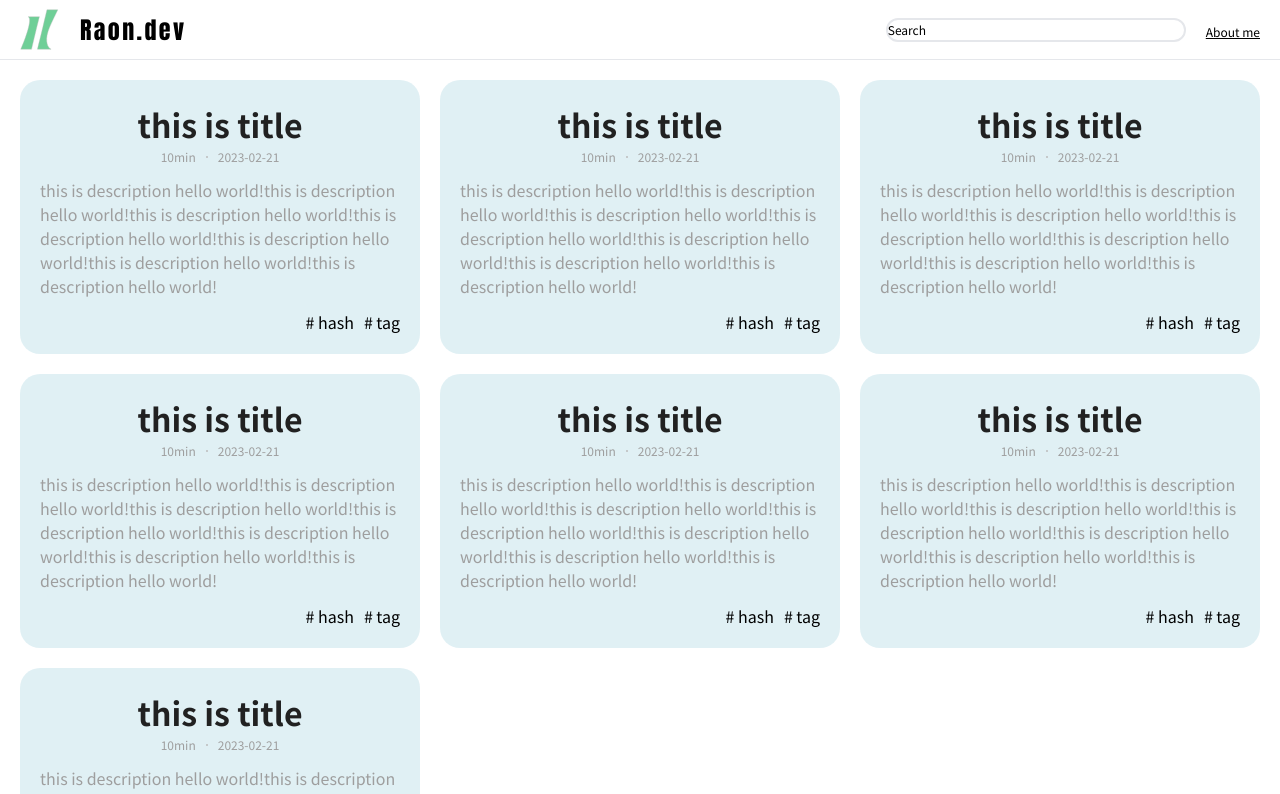
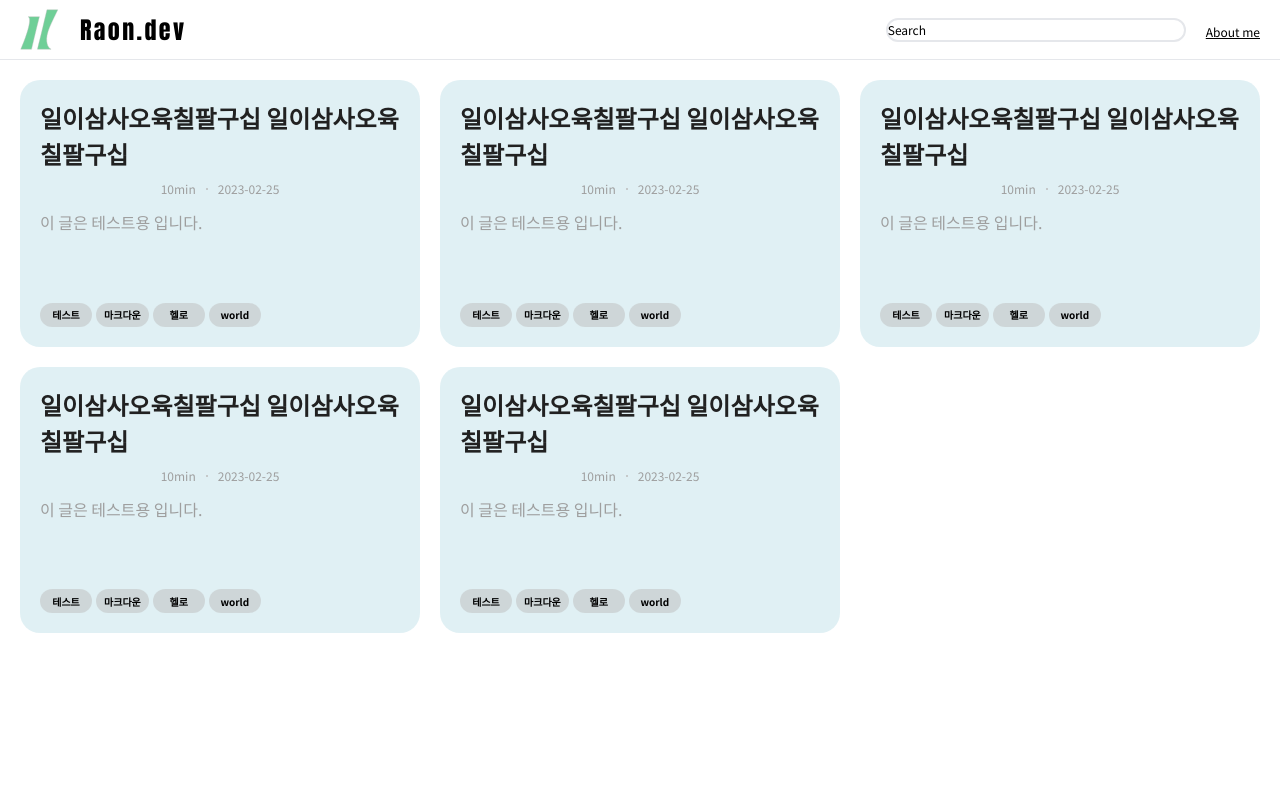
Before and after one commit to dydfuf/raondev, a Next.js app: page / in a window 1280 px wide. Shown: the top 794 px of the page. Built offline with nearby package versions, Linux system fonts and the light colour scheme.

Commit message:
홈 카드 포스트와 연동

```diff
--- /dev/null
+++ b/components/Category.tsx
@@ -0,0 +1,11 @@
+interface Props {
+  category: string;
+}
+
+export default function Category({ category }: Props) {
+  return (
+    <div className="h-24 flex items-center justify-center min-w-[52px] bg-gray-4/50 rounded-16 px-8 text-10 font-extrabold">
+      <span>{category}</span>
+    </div>
+  );
+}
--- a/components/ContentCard.tsx
+++ b/components/ContentCard.tsx
@@ -1,9 +1,13 @@
+import Link from "next/link";
+import Category from "./Category";
+
 interface Props {
   title: string;
   timeToRead: string;
   description: string;
   releaseDate: string;
-  hashtags: string[];
+  categories: string[];
+  to: string;
 }
 
 export default function ContentCard({
@@ -11,30 +15,25 @@ export default function ContentCard({
   timeToRead,
   description,
   releaseDate,
-  hashtags,
+  categories,
+  to,
 }: Props) {
   return (
     <div className="flex flex-col aspect-[1.5] rounded-20 bg-blue-3/[0.15] justify-start p-20">
       <div className="flex justify-center">
-        <span className="text-32 font-bold text-gray-9">{title}</span>
+        <Link href={to}>
+          <span className="text-24 font-bold text-gray-9">{title}</span>
+        </Link>
       </div>
-      <div className="text-12 flex justify-center items-center space-x-10 text-gray-5">
+      <div className="text-12 flex justify-center items-center space-x-10 text-gray-5 pt-8">
         <span>{timeToRead}</span>
         <div className="w-2 h-2 rounded-1 bg-gray-4" />
         <span>{releaseDate}</span>
       </div>
-      <p className="text-gray-5 py-12">
-        {description}
-        {description}
-        {description}
-        {description}
-        {description}
-        {description}
-        {description}
-      </p>
-      <div className="flex justify-end mt-auto space-x-10">
-        {hashtags.map((hashtag) => (
-          <span key={hashtag}>{`# ${hashtag}`}</span>
+      <p className="text-gray-5 py-12">{description}</p>
+      <div className="flex justify-start mt-auto flex-wrap gap-4">
+        {categories.map((category) => (
+          <Category key={category} category={category} />
         ))}
       </div>
     </div>
--- a/components/Header.tsx
+++ b/components/Header.tsx
@@ -1,7 +1,6 @@
 import Image from "next/image";
 import { Anton } from "@next/font/google";
 import classNames from "classnames";
-import { useRouter } from "next/router";
 import Link from "next/link";
 
 const anton = Anton({ subsets: ["latin"], weight: ["400"] });
--- a/pages/index.tsx
+++ b/pages/index.tsx
@@ -1,73 +1,39 @@
 import ContentCard from "@/components/ContentCard";
-import { getPostList } from "@/utils/post";
+import { parseMarkdownMetadata } from "@/utils/parseMarkdownMetadata";
+import { getPostByName, getPostNameList } from "@/utils/post";
 import { GetStaticProps } from "next";
 import Link from "next/link";
 
 interface Props {
-  paths: { id: string }[];
+  postList: {
+    name: string;
+    content: string;
+  }[];
 }
 
-export default function index({ paths }: Props) {
+export default function index({ postList }: Props) {
   return (
     <div>
       <div>
         <div className="w-full gap-20 grid sm:grid-cols-2 md:grid-cols-3 2xl:grid-cols-4 p-20">
-          <ContentCard
-            title="this is title"
-            timeToRead="10min"
-            description="this is description hello world!"
-            releaseDate="2023-02-21"
-            hashtags={["hash", "tag"]}
-          />
-          <ContentCard
-            title="this is title"
-            timeToRead="10min"
-            description="this is description hello world!"
-            releaseDate="2023-02-21"
-            hashtags={["hash", "tag"]}
-          />
-          <ContentCard
-            title="this is title"
-            timeToRead="10min"
-            description="this is description hello world!"
-            releaseDate="2023-02-21"
-            hashtags={["hash", "tag"]}
-          />
-          <ContentCard
-            title="this is title"
-            timeToRead="10min"
-            description="this is description hello world!"
-            releaseDate="2023-02-21"
-            hashtags={["hash", "tag"]}
-          />
-          <ContentCard
-            title="this is title"
-            timeToRead="10min"
-            description="this is description hello world!"
-            releaseDate="2023-02-21"
-            hashtags={["hash", "tag"]}
-          />
-          <ContentCard
-            title="this is title"
-            timeToRead="10min"
-            description="this is description hello world!"
-            releaseDate="2023-02-21"
-            hashtags={["hash", "tag"]}
-          />
-          <ContentCard
-            title="this is title"
-            timeToRead="10min"
-            description="this is description hello world!"
-            releaseDate="2023-02-21"
-            hashtags={["hash", "tag"]}
-          />
+          {postList.map((post) => {
+            const { name, content } = post;
+            const { date, description, category, title } =
+              parseMarkdownMetadata(content);
+
+            return (
+              <ContentCard
+                key={name}
+                title={title ?? ""}
+                timeToRead="10min"
+                description={description ?? ""}
+                releaseDate={date ?? ""}
+                categories={category?.split(",") ?? []}
+                to={`/posts/${name}`}
+              />
+            );
+          })}
         </div>
-
-        {paths.map((path) => (
-          <Link key={path.id} href={`/posts/${path.id}`}>
-            {path.id}
-          </Link>
-        ))}
       </div>
     </div>
   );
@@ -75,11 +41,13 @@ export default function index({ paths }: Props) {
 
 export const getStaticProps: GetStaticProps = async () => {
   try {
-    const posts = getPostList();
-    const paths = posts.map((post) => ({ id: post }));
+    const postList = getPostNameList().map((postName) => ({
+      name: postName,
+      content: getPostByName(postName),
+    }));
 
     return {
-      props: { paths },
+      props: { postList },
     };
   } catch {
     return {
--- a/pages/posts/[id]/index.tsx
+++ b/pages/posts/[id]/index.tsx
@@ -2,7 +2,7 @@ import fs from "fs";
 
 import Post from "@/components/Post";
 import { GetStaticPaths, GetStaticProps } from "next";
-import { getPostList } from "@/utils/post";
+import { getPostByName, getPostNameList } from "@/utils/post";
 import { parseMarkdownMetadata } from "@/utils/parseMarkdownMetadata";
 
 export default function index(props: any) {
@@ -10,7 +10,7 @@ export default function index(props: any) {
 }
 
 export const getStaticPaths: GetStaticPaths = () => {
-  const posts = getPostList();
+  const posts = getPostNameList();
   const paths = posts.map((post) => ({ params: { id: post } }));
 
   return { paths, fallback: false };
@@ -18,9 +18,7 @@ export const getStaticPaths: GetStaticPaths = () => {
 
 export const getStaticProps: GetStaticProps = async (context) => {
   try {
-    const post = fs
-      .readFileSync(`${process.cwd()}/public/posts/${context.params?.id}.md`)
-      .toString();
+    const post = getPostByName(context.params?.id as string);
 
     const { content, ...rest } = parseMarkdownMetadata(post);
 
--- a/public/posts/meta.md
+++ b/public/posts/meta.md
@@ -1,7 +1,8 @@
 ---
-title: this is title
-some: thing
-hello: world
+title: 일이삼사오육칠팔구십 일이삼사오육칠팔구십
+date: 2023-02-25
+description: 이 글은 테스트용 입니다.
+category: 테스트, 마크다운, 헬로, world
 ---
 
 # hello world!
--- a/public/posts/test.md
+++ b/public/posts/test.md
@@ -1,3 +1,10 @@
+---
+title: 일이삼사오육칠팔구십 일이삼사오육칠팔구십
+date: 2023-02-25
+description: 이 글은 테스트용 입니다.
+category: 테스트, 마크다운, 헬로, world
+---
+
 # This is a H1
 
 ## This is a H2
--- a/public/posts/test2.md
+++ b/public/posts/test2.md
@@ -0,0 +1,6 @@
+---
+title: 일이삼사오육칠팔구십 일이삼사오육칠팔구십
+date: 2023-02-25
+description: 이 글은 테스트용 입니다.
+category: 테스트, 마크다운, 헬로, world
+---
--- a/public/posts/test3.md
+++ b/public/posts/test3.md
@@ -0,0 +1,6 @@
+---
+title: 일이삼사오육칠팔구십 일이삼사오육칠팔구십
+date: 2023-02-25
+description: 이 글은 테스트용 입니다.
+category: 테스트, 마크다운, 헬로, world
+---
--- a/public/posts/test4.md
+++ b/public/posts/test4.md
@@ -0,0 +1,6 @@
+---
+title: 일이삼사오육칠팔구십 일이삼사오육칠팔구십
+date: 2023-02-25
+description: 이 글은 테스트용 입니다.
+category: 테스트, 마크다운, 헬로, world
+---
--- a/utils/post.ts
+++ b/utils/post.ts
@@ -1,6 +1,6 @@
 import fs from "fs";
 
-export const getPostList = () => {
+export const getPostNameList = () => {
   try {
     return fs
       .readdirSync(`${process.cwd()}/public/posts`)
@@ -9,3 +9,13 @@ export const getPostList = () => {
     return [];
   }
 };
+
+export const getPostByName = (fileName: string) => {
+  try {
+    return fs
+      .readFileSync(`${process.cwd()}/public/posts/${fileName}.md`)
+      .toString();
+  } catch {
+    return "";
+  }
+};
```
